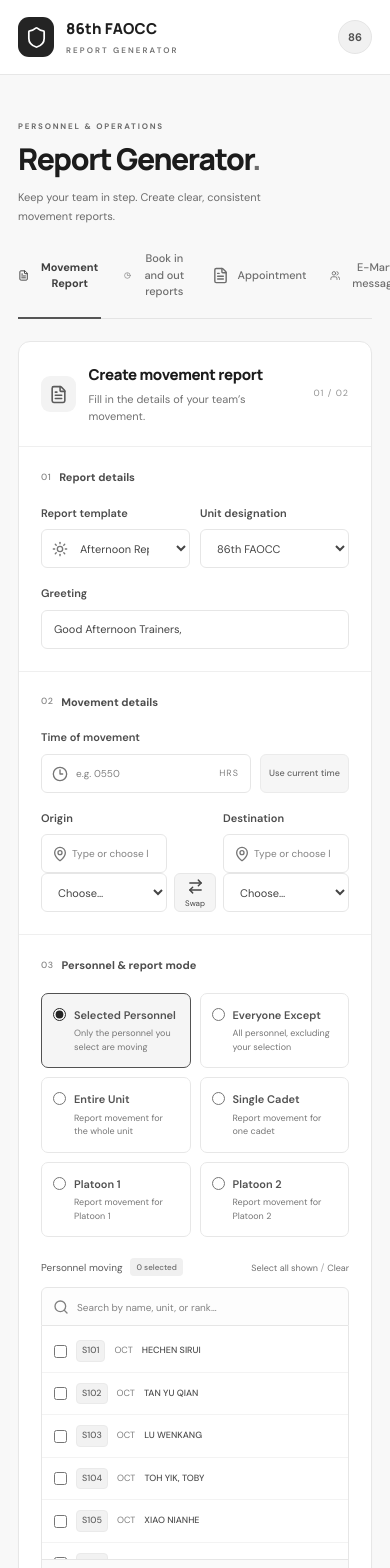
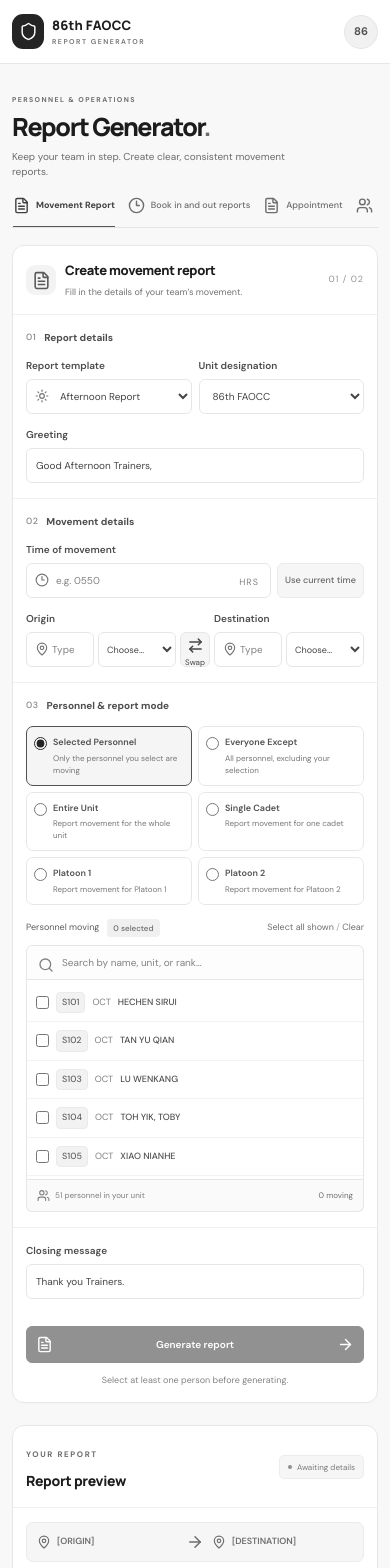
Before and after one commit to Boon-Khai-Lim/team-movement-reports, a React (Vite) app: page / in a window 390 px wide. Shown: the top 1568 px of the page. Built offline with nearby package versions, Linux system fonts and the light colour scheme.

Commit message:
Improve mobile navigation and compact responsive layout

```diff
--- a/src/styles.css
+++ b/src/styles.css
@@ -176,3 +176,73 @@ button:focus-visible,a:focus-visible { outline:3px solid #8a8a8a; outline-offset
 .btn.primary:hover { background:#404040; border-color:#404040; }
 .mode-option.selected { background:#f5f5f5; border-color:#525252; }
 input[type=radio],input[type=checkbox] { accent-color:var(--primary); }
+
+
+/* Editable location combo controls and compact mobile workspace. */
+.location-combo { display:grid; grid-template-columns:minmax(0,1fr) 112px; gap:5px; min-width:0; }
+.location-combo .input-icon { min-width:0; }
+.location-combo .input-icon input { padding-left:32px!important; padding-right:7px!important; }
+.location-combo>select { min-width:0; padding:0 7px; font-size:10px; }
+@media(max-width:720px) {
+  .navigation { display:block; overflow:hidden; margin-bottom:17px; }
+  .tabs { display:flex; flex-wrap:nowrap; gap:16px; width:100%; overflow-x:auto; overflow-y:hidden; padding:0 1px; scroll-behavior:smooth; scrollbar-width:thin; -webkit-overflow-scrolling:touch; }
+  .tabs>button { flex:0 0 auto; white-space:nowrap; font-size:10px; gap:6px; padding:0 0 12px; }
+  .workspace { padding:14px 12px 0; }
+  .app-header { height:64px; }
+  .header-inner { padding:0 12px; }
+  .brand { font-size:13px; gap:8px; }
+  .brand-icon { width:32px; height:35px; }
+  .brand-icon svg { width:19px; height:19px; }
+  .brand small { font-size:7px; letter-spacing:1.5px; margin-top:2px; }
+  .page-heading { padding:17px 0 18px; }
+  h1 { font-size:25px; margin:5px 0 6px; }
+  .page-heading p { font-size:10px; line-height:1.5; }
+  .eyebrow { font-size:7px; letter-spacing:1.4px; }
+  .form-section { padding:15px 13px; }
+  .panel-heading { padding:15px 13px; gap:9px; }
+  .section-icon { width:30px; height:30px; }
+  h2 { font-size:13px; }
+  .panel-heading p { font-size:9px; }
+  .section-label { font-size:10px; margin-bottom:13px; }
+  .field { gap:6px; margin-bottom:13px; }
+  .field>span { font-size:10px; }
+  input:not([type=checkbox]):not([type=radio]),select { height:35px; padding:0 9px; font-size:10px; }
+  .input-icon>svg { left:9px; top:10px; width:14px; height:14px; }
+  .input-icon>input,.input-icon>select { padding-left:29px!important; }
+  .location-combo { grid-template-columns:minmax(0,1fr) 88px; gap:4px; }
+  .location-combo>select { padding:0 4px; font-size:9px; }
+  .location-row { grid-template-columns:minmax(0,1fr) 34px minmax(0,1fr); gap:5px; }
+  .location-row .input-icon>input { padding-left:25px!important; font-size:9px; }
+  .swap-button { width:34px; height:35px; }
+  .btn { min-height:33px; padding:7px 9px; font-size:10px; gap:6px; }
+  .btn.subtle { font-size:9px; padding:7px; }
+  .time-row { gap:6px; }
+  .mode-grid { gap:6px; margin-bottom:14px; }
+  .mode-option { padding:9px 7px; gap:6px; }
+  .mode-option strong { font-size:9px; }
+  .mode-option small { font-size:8px; margin-top:2px; }
+  .picker-label { font-size:9px; margin-bottom:8px; }
+  .person-row { padding:8px 9px; gap:7px; }
+  .personnel-list { max-height:200px; }
+  .generate { min-height:37px; margin-top:14px; }
+  .preview-heading { padding:16px 13px; }
+  .preview-heading h2 { font-size:14px; }
+  .route-summary { margin:14px 13px 0; padding:10px; gap:8px; }
+  .route-summary>span { font-size:9px; }
+  .report-meta { padding:11px 13px; gap:12px; font-size:9px; }
+  .generated-text { margin:0 13px 14px; padding:14px; font-size:10px; line-height:1.75; }
+  .report-actions { padding:0 13px 15px; gap:6px; }
+  .report-actions .btn { font-size:9px; padding:7px 6px; }
+  .tip-card { margin-top:14px; padding:13px; gap:9px; }
+  .tip-card p { font-size:9px; }
+  .empty-preview { min-height:300px; padding:40px 12px; }
+  .footer { margin-top:22px; padding:17px 0 20px; }
+}
+@media(max-width:390px) {
+  .tabs { gap:13px; }
+  .tabs>button { font-size:9px; }
+  .location-combo { grid-template-columns:minmax(0,1fr) 78px; }
+  .location-row { grid-template-columns:minmax(0,1fr) 30px minmax(0,1fr); gap:4px; }
+  .swap-button { width:30px; }
+  .two-col { gap:7px; }
+}
```
